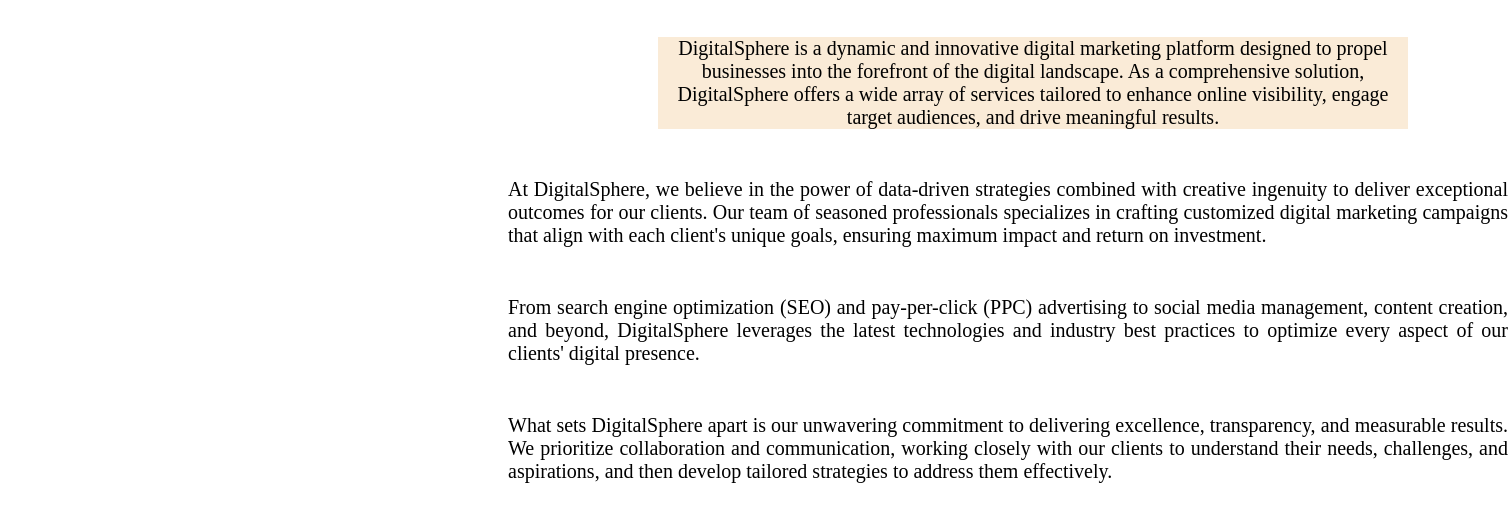
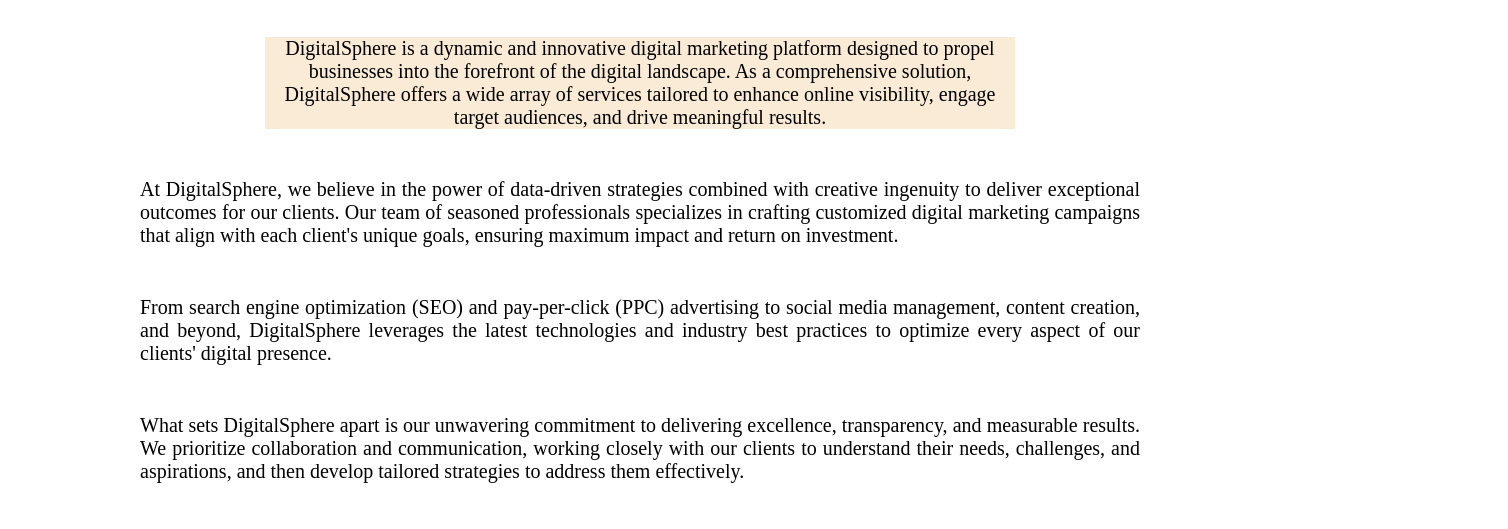
Before and after one commit to wajahatk2001/HTML-Project-1, a plain HTML site: page index.html in a window 1280 px wide. Shown: the part 197-726 px from the top of the page, 1508 px wide, since content can reach past the window. Drawn offline with Linux system fonts and the light colour scheme.

Commit message:
Update index.html

```diff
--- a/index.html
+++ b/index.html
@@ -25,24 +25,24 @@
         <h2 style="text-indent: 40px; margin-top: 5px;">About Our Company:</h2>
 
      <div style="margin-top: 40px;">
-        <div style="width: 750px; margin-left: 650px; margin-bottom: 49px; background-color: antiquewhite;">
+        <div style="width: 750px; margin-left: auto; margin-right: auto; margin-bottom: 49px; background-color: antiquewhite;">
             <p style="text-align: center; font-size: 20px;">DigitalSphere is a dynamic and innovative digital marketing platform designed to propel businesses into the forefront of the digital landscape. As a comprehensive solution, DigitalSphere offers a wide array of services tailored to enhance online visibility, engage target audiences, and drive meaningful results.</p>
         </div>
 
 
-       <div style="width: 1000px; margin-left: 500px; margin-bottom: 49px;">
+       <div style="width: 1000px; margin-left: auto; margin-right: auto; margin-bottom: 49px;">
         <p style="text-align: justify; font-size: 20px;">At DigitalSphere, we believe in the power of data-driven strategies combined with creative ingenuity to deliver exceptional outcomes for our clients. Our team of seasoned professionals specializes in crafting customized digital marketing campaigns that align with each client's unique goals, ensuring maximum impact and return on investment.</p>
        </div>
 
-        <div style="width: 1000px; margin-left: 500px; margin-bottom: 49px;">
+        <div style="width: 1000px; margin-left: auto; margin-right: auto; margin-bottom: 49px;">
             <p style="text-align: justify; font-size: 20px;">From search engine optimization (SEO) and pay-per-click (PPC) advertising to social media management, content creation, and beyond, DigitalSphere leverages the latest technologies and industry best practices to optimize every aspect of our clients' digital presence.</p>
         </div>
 
-        <div style="width: 1000px; margin-left: 500px; margin-bottom: 49px;">
+        <div style="width: 1000px; margin-left: auto; margin-right: auto; margin-bottom: 49px;">
             <p style="text-align: justify; font-size: 20px;">What sets DigitalSphere apart is our unwavering commitment to delivering excellence, transparency, and measurable results. We prioritize collaboration and communication, working closely with our clients to understand their needs, challenges, and aspirations, and then develop tailored strategies to address them effectively.</p>
         </div>
 
-        <div style="width: 1000px; margin-left: 500px; margin-bottom: 49px;">
+        <div style="width: 1000px; margin-left: auto; margin-right: auto; margin-bottom: 49px;">
             <p style="text-align: justify; font-size: 20px;">Whether you're a startup looking to establish your online presence, a small business aiming to scale your operations, or a large enterprise seeking to stay ahead of the competition, DigitalSphere is your trusted partner for driving digital success. Welcome to the future of marketing—welcome to DigitalSphere.</p>
         </div>
         <hr>
```
